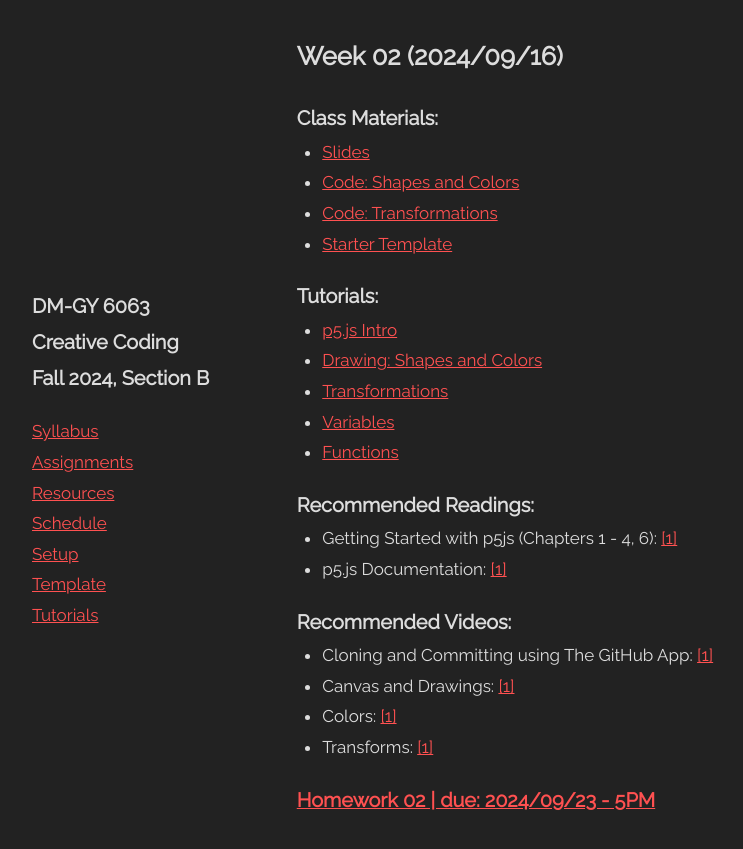
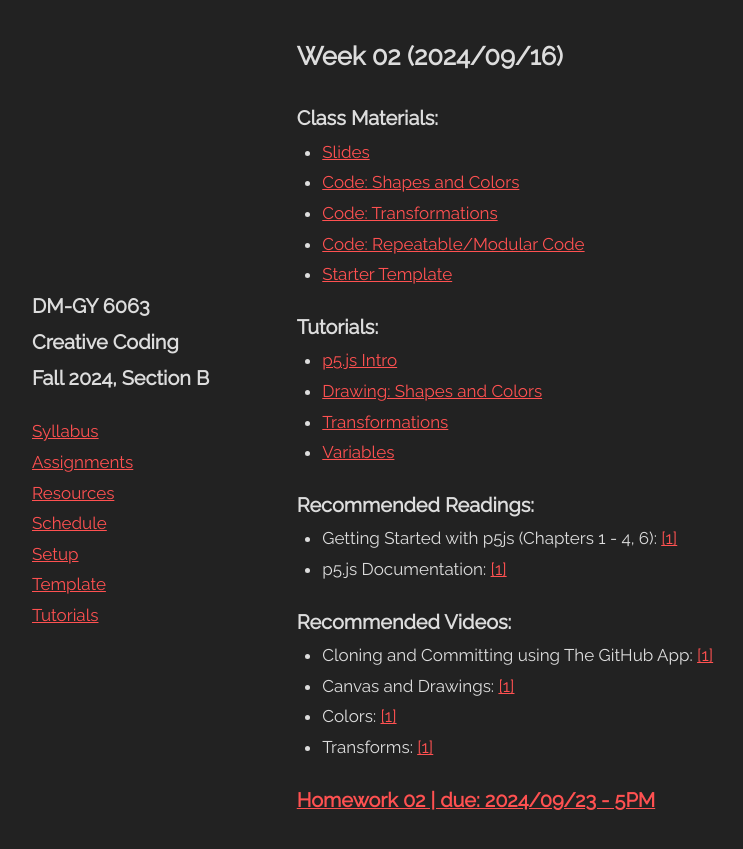
Before and after one commit to DM-GY-6063-2024F-B/DM-GY-6063-2024F-B.github.io, a Jekyll site: the page built from _pages/week/02.md, in a window 1280 px wide. Shown: the top 849 px of the page, without its empty margins (36-779 px from the left). Built offline with Jekyll 4.4.1, drawn with Linux system fonts in a browser that asks for light colours.

Commit message:
update code links on wk02

```diff
--- a/_pages/week/02.md
+++ b/_pages/week/02.md
@@ -7,7 +7,9 @@ class:
   - title: "Code: Shapes and Colors"
     url: https://github.com/DM-GY-6063-2024F-B/WK02A
   - title: "Code: Transformations"
-    url: https://github.com/DM-GY-6063-2024F-B/WK02A
+    url: https://github.com/DM-GY-6063-2024F-B/WK02B
+  - title: "Code: Repeatable/Modular Code"
+    url: https://github.com/DM-GY-6063-2024F-B/WK02C
   - title: Starter Template
     url: https://github.com/DM-GY-6063-2024F-B/p5js-template
 tutorials:
@@ -19,8 +21,6 @@ tutorials:
     url: https://idmp5.github.io/creative-coding/transformations/
   - title: Variables
     url: https://idmp5.github.io/p5/variables/
-  - title: Functions
-    url: https://idmp5.github.io/p5/functions/
 readings:
   - title: Getting Started with p5js (Chapters 1 - 4, 6)
     urls:
```
